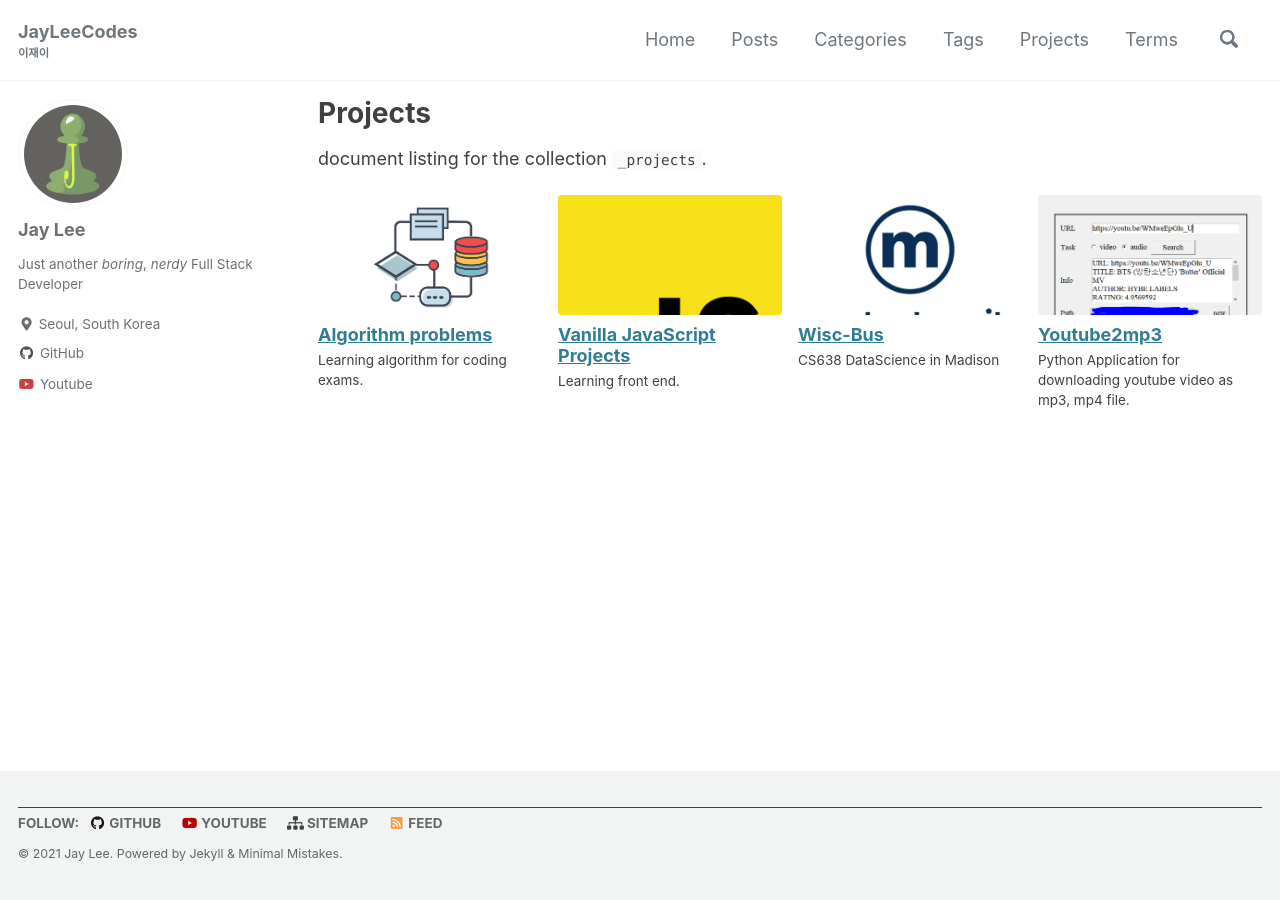
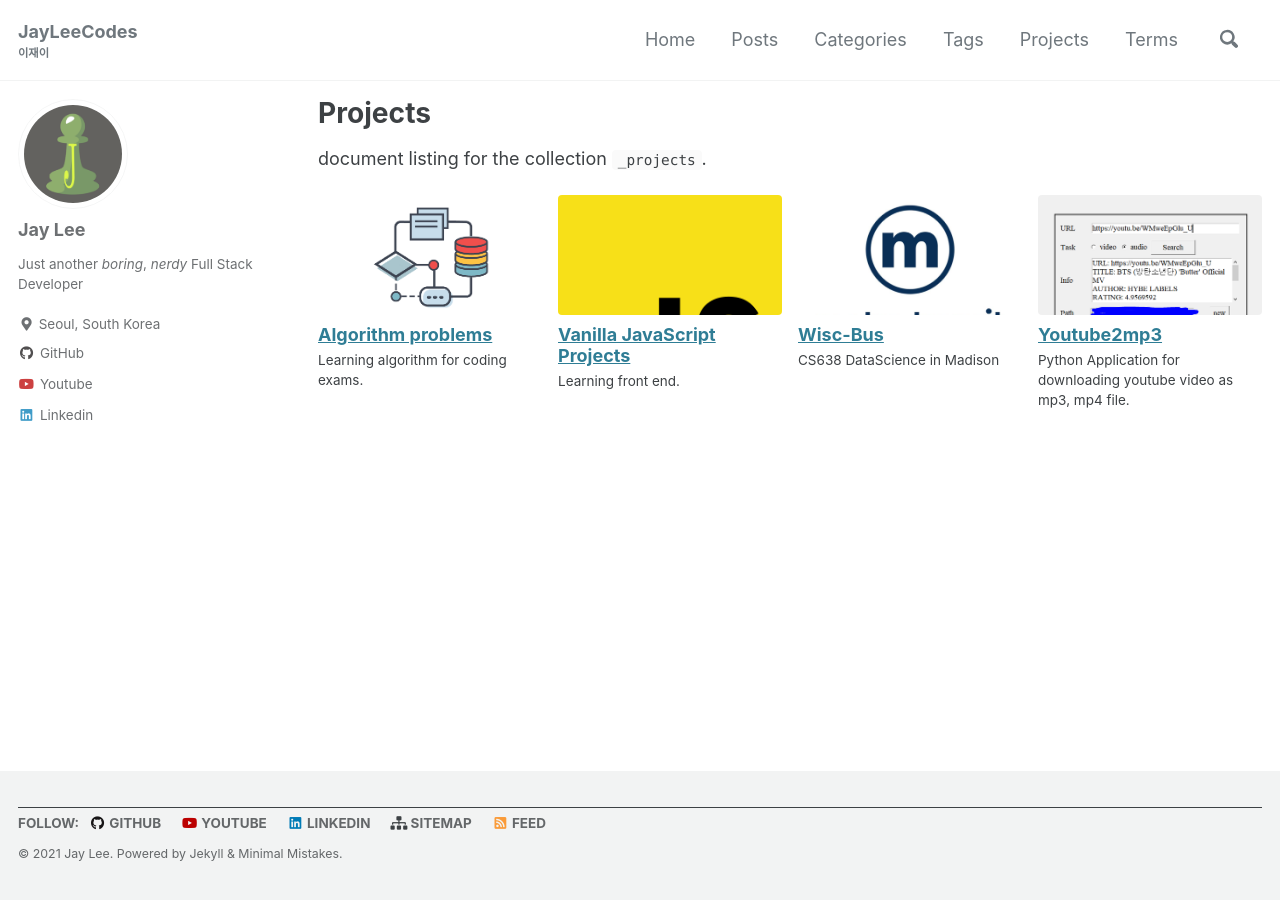
Before and after one commit to jinlee487/jinlee487.github.io, a Jekyll site: the page built from _pages/projects-archive.md, in a window 1280 px wide. Built offline with Jekyll 4.4.1, drawn with Linux system fonts in a browser that asks for light colours; cached includes are drawn as plain includes.

Commit message:
added linkedin

```diff
--- a/_config.yml
+++ b/_config.yml
@@ -121,6 +121,9 @@
     - label: "Youtube"
       icon: "fab fa-fw fa-youtube"
       url: "https://www.youtube.com/channel/UCjdMqD5gakcWx2ubJal4BoQ"
+    - label: "Linkedin"
+      icon: "fab fa-fw fa-linkedin"
+      url: "https://www.linkedin.com/in/jinwoolee487/"
 
 # Site Footer
 footer:
@@ -137,6 +140,9 @@
     - label: "Youtube"
       icon: "fab fa-fw fa-youtube"
       url: "https://www.youtube.com/channel/UCjdMqD5gakcWx2ubJal4BoQ"
+    - label: "Linkedin"
+      icon: "fab fa-fw fa-linkedin"
+      url: "https://www.linkedin.com/in/jinwoolee487/"
     - label: "Sitemap"
       icon: "fas fa-sitemap"
       url: "https://jinlee487.github.io/sitemap/"
@@ -149,6 +155,7 @@
     - label: "Instagram"
       icon: "fab fa-fw fa-instagram"
       # url:
+
 
 
 # Reading Files
```
